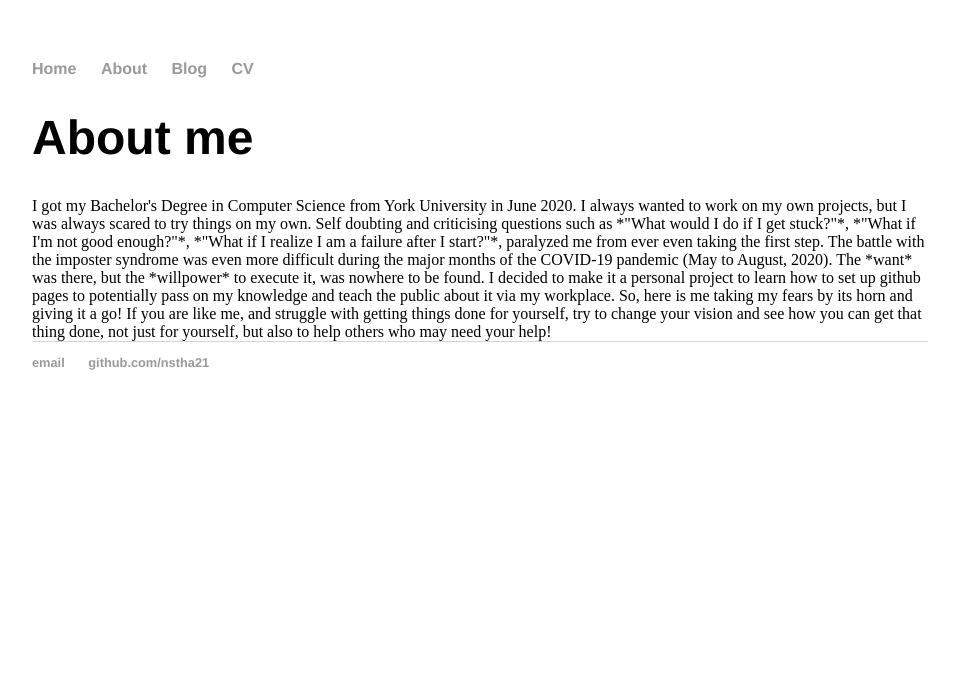
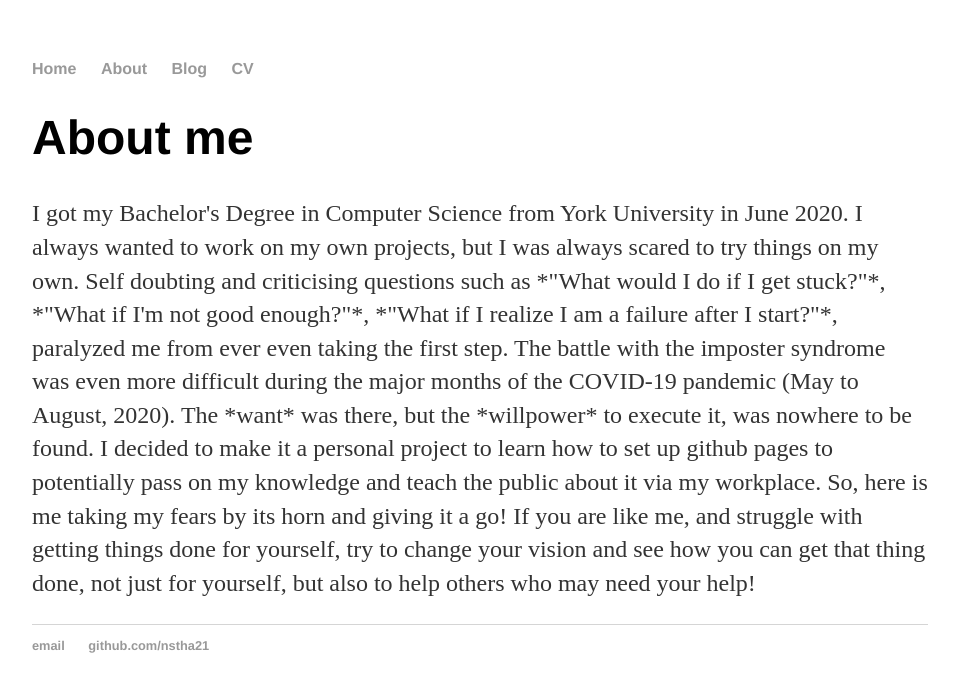
Before and after one commit to nstha21/nstha21.github.io, a Jekyll site: the page built from about/index.html, in a window 1280 px wide. Shown: the top 692 px of the page, without its empty margins (160-1119 px from the left). Built offline with Jekyll 4.4.1, drawn with Linux system fonts in a browser that asks for light colours.

Commit message:
Update index.html
formatting of text

```diff
--- a/about/index.html
+++ b/about/index.html
@@ -3,16 +3,15 @@ layout: default
 title: About Nishtha
 ---
 
+<div class="blurb">
   <h1>About me</h1>
-
-<div class="blurb">
-I got my Bachelor's Degree in Computer Science from York University in June 2020.
+    <p> I got my Bachelor's Degree in Computer Science from York University in June 2020.
     I always wanted to work on my own projects, but I was always scared to try things on my own.
     Self doubting and criticising questions such as *"What would I do if I get stuck?"*, *"What if I'm not good enough?"*, *"What if I realize I am a failure after I start?"*, paralyzed me from ever even taking the first step.
     The battle with the imposter syndrome was even more difficult during the major months of the COVID-19 pandemic (May to August, 2020).
     The *want* was there, but the *willpower* to execute it, was nowhere to be found.
     I decided to make it a personal project to learn how to set up github pages to potentially pass on my knowledge and teach the public about it via my workplace.
     So, here is me taking my fears by its horn and giving it a go!
-If you are like me, and struggle with getting things done for yourself, try to change your vision and see how you can get that thing done, not just for yourself, but also to help others who may need your help!
+    If you are like me, and struggle with getting things done for yourself, try to change your vision and see how you can get that thing done, not just for yourself, but also to help others who may need your help!</p>
 
 </div> <!-- /.blurb -->
```
Lines whose indentation alone changed are shown as unchanged.
